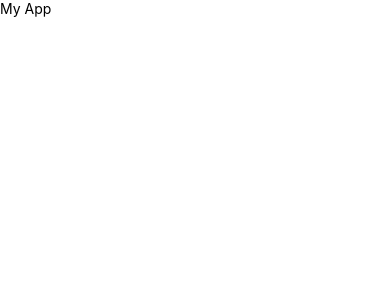
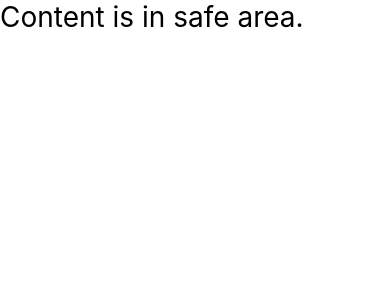
Before and after one commit to JayLiuZymber/expo-app, a React Native app: screen / in a window 390 px wide. Shown: the top 300 px of the page. Built offline with nearby package versions, Linux system fonts and the light colour scheme.

Commit message:
<> Safe areas - Minimal working example

```diff
--- a/App.js
+++ b/App.js
@@ -2,15 +2,22 @@
 Safe areas - Expo Documentation
 https://docs.expo.dev/develop/user-interface/safe-areas/
  */
-import { View, Text } from 'react-native';
-import { SafeAreaProvider } from 'react-native-safe-area-context';
+import { Text, View } from 'react-native';
+import { SafeAreaProvider, useSafeAreaInsets } from 'react-native-safe-area-context';
+
+function HomeScreen() {
+  const insets = useSafeAreaInsets();
+  return (
+    <View style={{ flex: 1, paddingTop: insets.top }}>
+      <Text style={{ fontSize: 28 }}>Content is in safe area.</Text>
+    </View>
+  );
+}
 
 export default function App() {
   return (
     <SafeAreaProvider>
-      <View>
-        <Text>My App</Text>
-      </View>
+      <HomeScreen />
     </SafeAreaProvider>
   );
 }
```
